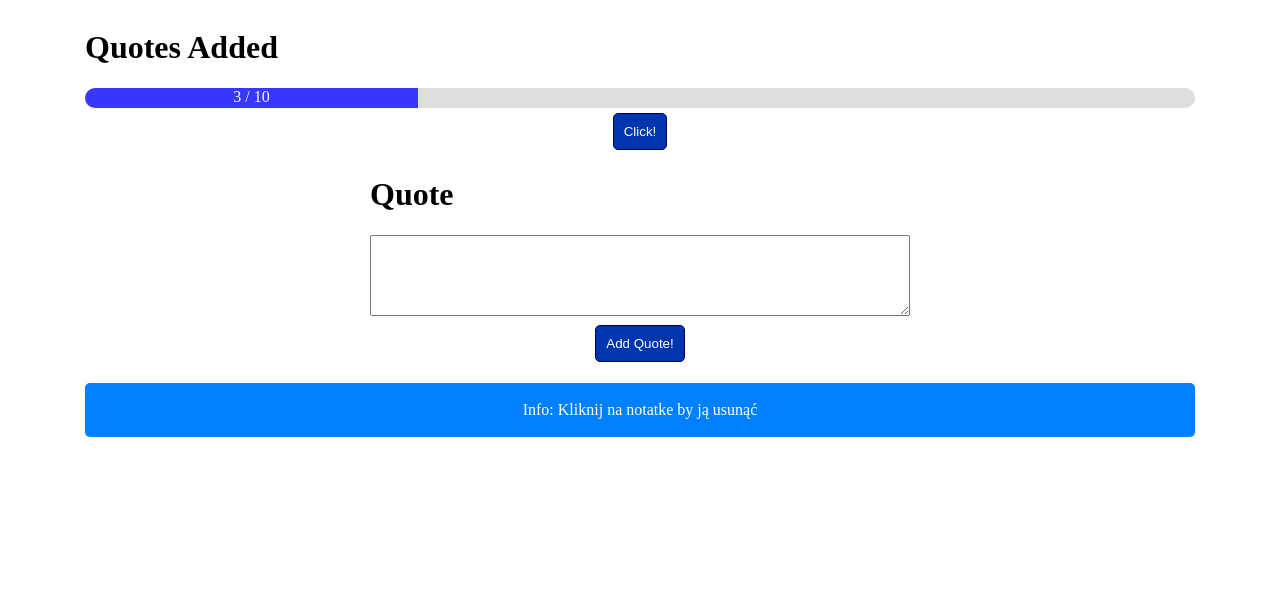
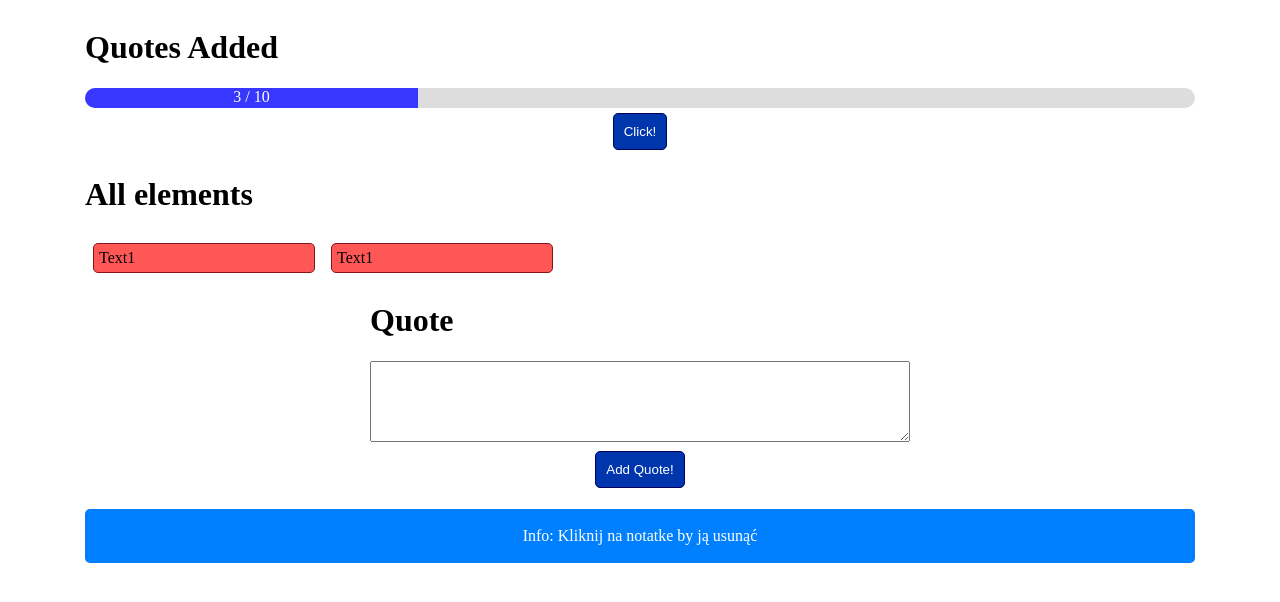
Before and after one commit to AdamKokoszka/Vue-Udemy-Course, a Vue app: page / in a window 1280 px wide. Shown: the top 602 px of the page. Built offline with nearby package versions, Linux system fonts and the light colour scheme.

Commit message:
Add Quote Items

```diff
--- a/src/App.vue
+++ b/src/App.vue
@@ -9,6 +9,7 @@
         <button @click="ValueUp">Click!</button>
       </div>
     </div>
+    <quote-items></quote-items>
     <quote-area @quoteAdded="newQuote"></quote-area>
     <p>{{ newQuote }}</p>
     <quote-footer></quote-footer>
@@ -17,6 +18,7 @@
 
 <script>
   import QuoteArea from './components/QuoteArea'
+  import QuoteItems from './components/QuoteItems'
   import QuoteFooter from './components/QuoteFooter'
   export default {
     data: () => {
@@ -40,6 +42,7 @@
     },
     components: {
       QuoteArea,
+      QuoteItems,
       QuoteFooter
     }
   }
--- /dev/null
+++ b/src/components/QuoteItems.vue
@@ -0,0 +1,37 @@
+<template>
+  <div class="row">
+    <div class="col-12">
+      <h1>All elements</h1>
+      <div class="item" @click="DeleteItem">{{ text1 }}</div>
+      <div class="item"> {{ text1 }}</div>
+    </div>
+  </div>
+</template>
+<script>
+  export default {
+    data: () => {
+      return {
+        text1: 'Text1'
+      };
+    },
+    methods: {
+      DeleteItem(){
+
+      }
+    }
+  }
+
+</script>
+<style lang="scss">
+  .item {
+    width: 20%;
+    background-color: #ff5656;
+    border: 1px solid #831717;
+    border-radius: 5px;
+    padding: 5px;
+    margin: 8px;
+    box-sizing: border-box;
+    float: left;
+  }
+
+</style>
```
